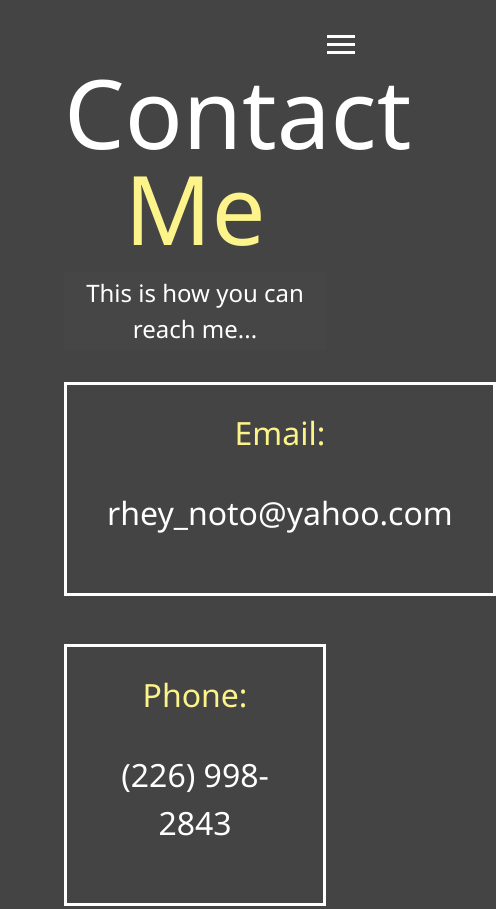
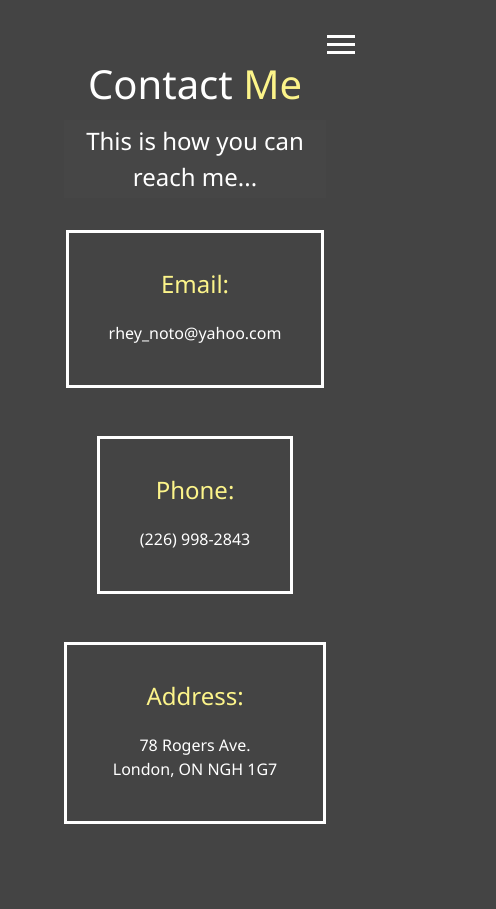
Before and after one commit to brynoto/brynewportfolio, a website: page dist/contact.html in a window 390 px wide. Shown: the top 909 px of the page, 496 px wide, since content can reach past the window. Drawn offline with nearby package versions, Linux system fonts and the light colour scheme; files that its build step writes are made by us from their sources.

Commit message:
Update _mobile.scss

```diff
--- a/scss/_mobile.scss
+++ b/scss/_mobile.scss
@@ -146,4 +146,15 @@
         font-size: 1rem;
 
     }
+    #contact h1 {
+        font-size: 2.5rem;
+    }
+
+    #contact .boxes span {
+        font-size: 1.5rem;
+    }
+
+    .boxes p {
+        font-size: 1rem;
+    }
 }
```
